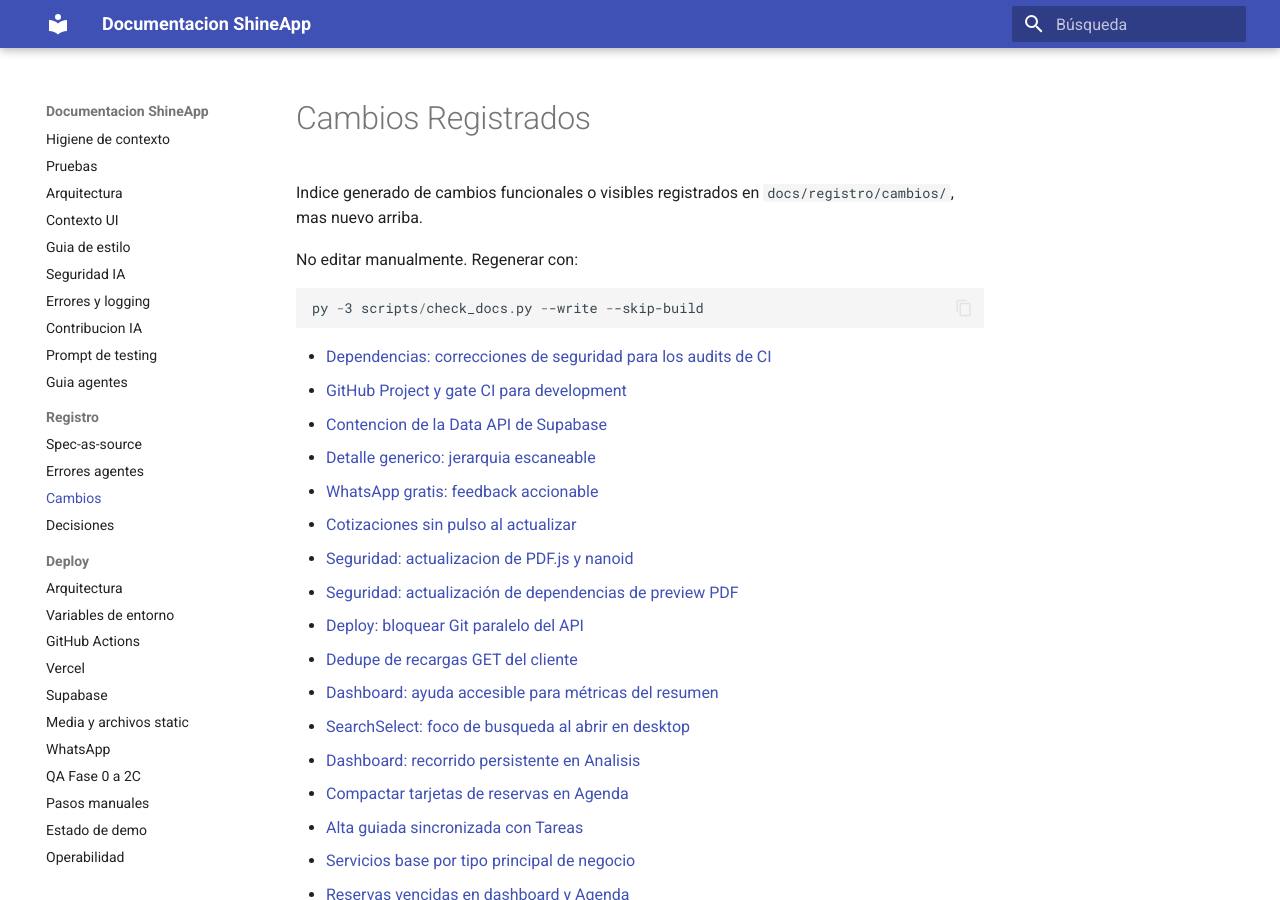
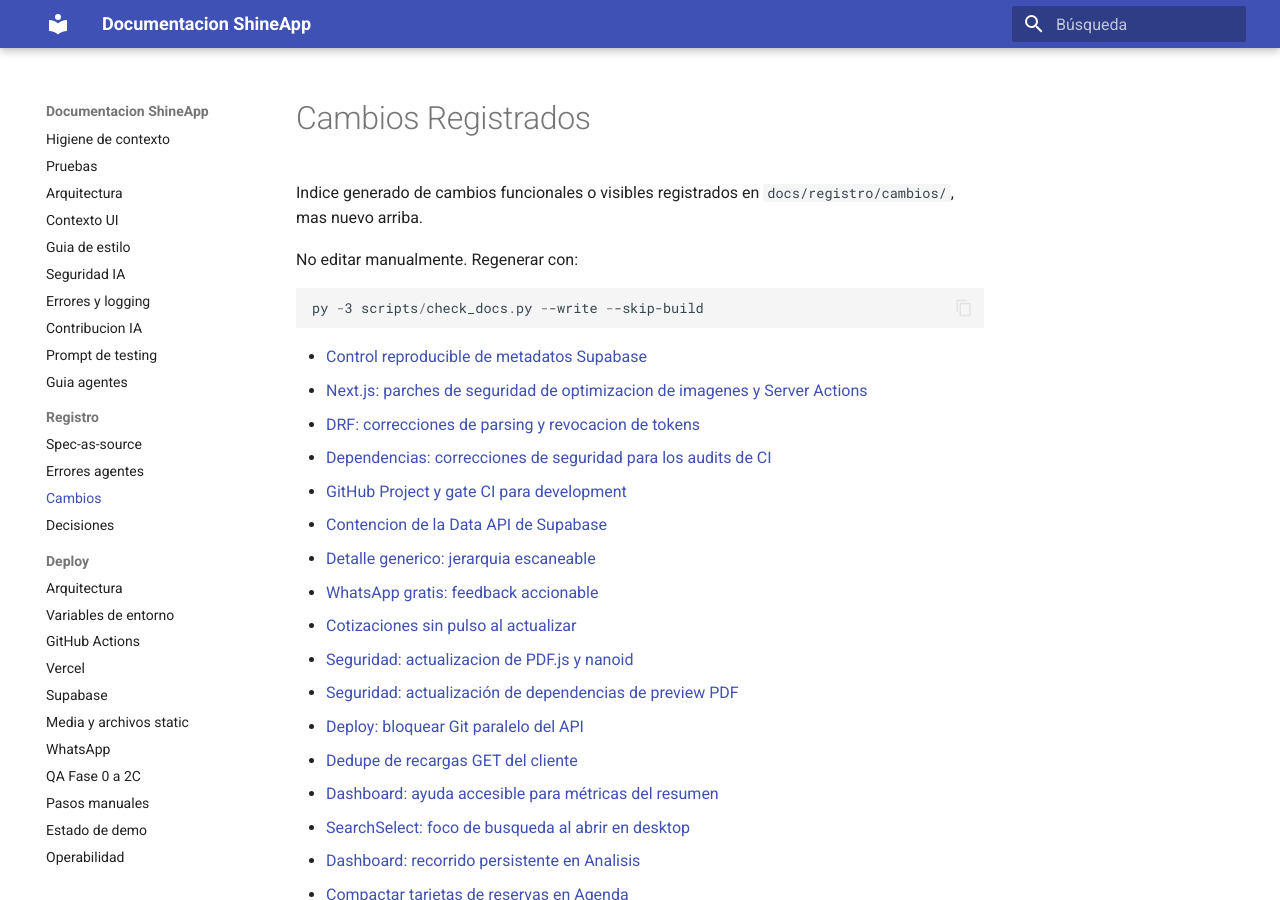
Before and after one commit to juanikitro/ShineApp, an MkDocs documentation site: the page built from docs/registro/cambios/index.md, in a window 1280 px wide and 900 px high. Built offline with MkDocs 1.6.1 and Material for MkDocs 9.7.7, drawn with Linux system fonts in a browser that asks for light colours.

Commit message:
docs: keep generated indexes current for integration

````diff
--- a/docs/registro/cambios/index.md
+++ b/docs/registro/cambios/index.md
@@ -9,6 +9,9 @@ No editar manualmente. Regenerar con:
 py -3 scripts/check_docs.py --write --skip-build
 ```
 
+- [Control reproducible de metadatos Supabase](2026-10-22-supabase-metadata-guard.md)
+- [Next.js: parches de seguridad de optimizacion de imagenes y Server Actions](2026-10-22-next-security-updates.md)
+- [DRF: correcciones de parsing y revocacion de tokens](2026-10-22-drf-security-updates.md)
 - [Dependencias: correcciones de seguridad para los audits de CI](2026-10-14-drf-security-audit.md)
 - [GitHub Project y gate CI para development](2026-08-24-github-project-ci-development.md)
 - [Contencion de la Data API de Supabase](2026-08-21-contencion-data-api-supabase.md)
````
Also changed, not shown: CHANGELOG.md (+5 -0 lines), docs/registro/errores-agentes.md (+1 -0 lines).
